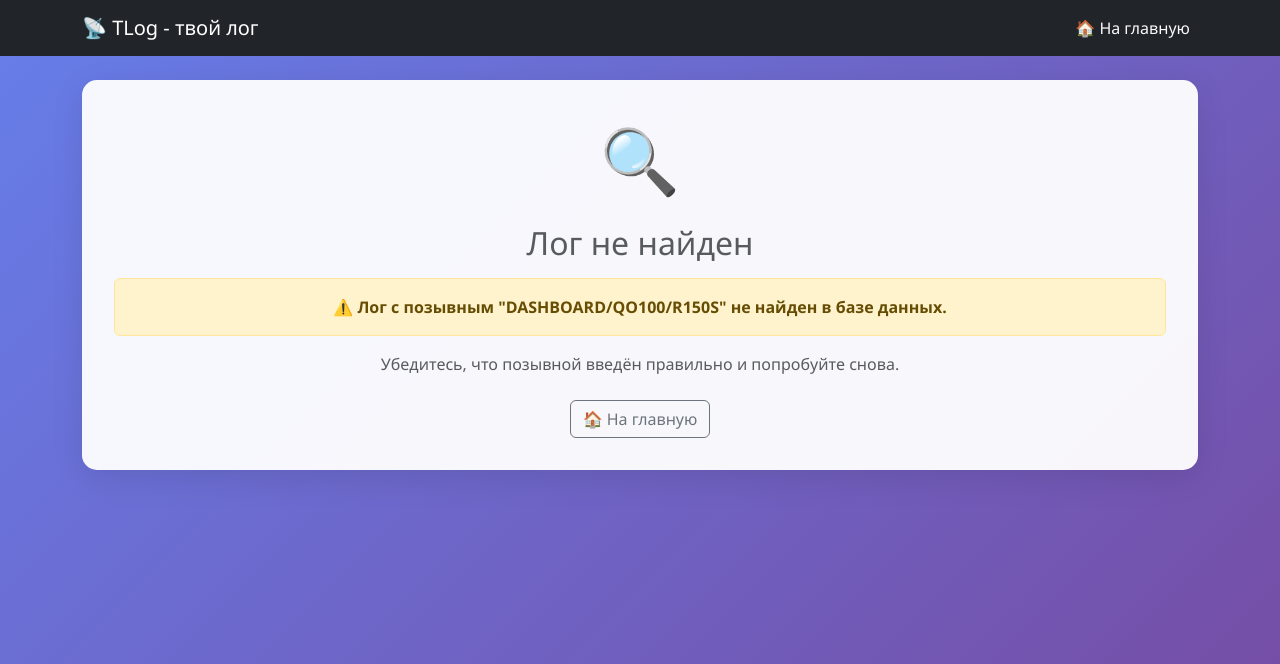
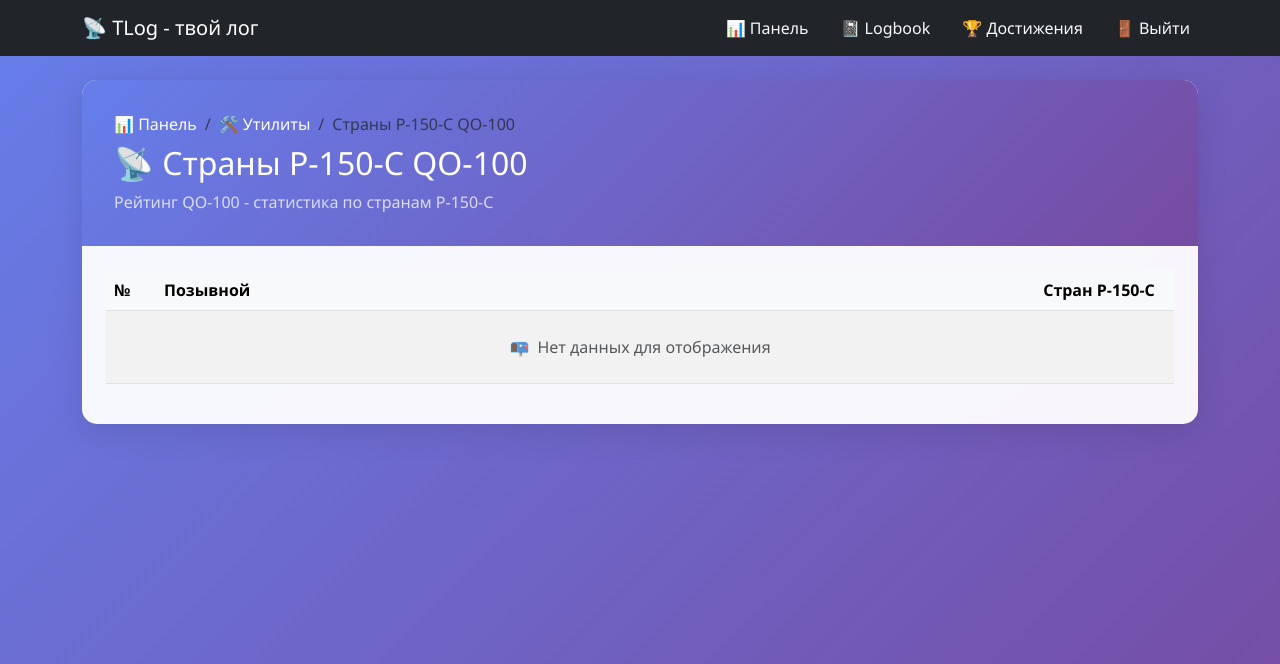
Before and after one commit to R3LO/tlogonline, a Django app: page /dashboard/qo100/r150s/ in a window 1280 px wide. Shown: the top 664 px of the page. Run offline with Django 5.2, Linux system fonts and the light colour scheme; tables that the repository leaves empty hold one stand-in row (values such as "Sample post"); parts of the project's set-up code (start-up, migrations or seed data) failed here and were passed over.

Commit message:
Add ranking

```diff
--- /dev/null
+++ b/tlog/templates/qo100/base.html
@@ -0,0 +1,119 @@
+<!DOCTYPE html>
+<html lang="ru">
+{% load static %}
+<head>
+    <meta charset="UTF-8">
+    <meta name="viewport" content="width=device-width, initial-scale=1.0">
+    <title>{{ title|default:"QO-100 Рейтинг" }}</title>
+    <link rel="icon" href="{% static 'favicon.svg' %}" type="image/svg+xml">
+    <link rel="alternate icon" href="{% static 'favicon.svg' %}" type="image/svg+xml">
+    <link href="https://cdn.jsdelivr.net/npm/bootstrap@5.3.0/dist/css/bootstrap.min.css" rel="stylesheet">
+    <style>
+        body {
+            background: linear-gradient(135deg, #667eea 0%, #764ba2 100%);
+            min-height: 100vh;
+            font-family: 'Segoe UI', Tahoma, Geneva, Verdana, sans-serif;
+        }
+        .main-container {
+            background: rgba(255, 255, 255, 0.95);
+            backdrop-filter: blur(10px);
+            border-radius: 15px;
+            box-shadow: 0 8px 32px rgba(0,0,0,0.1);
+        }
+        .page-header {
+            background: linear-gradient(135deg, #667eea 0%, #764ba2 100%);
+            color: white;
+            border-radius: 15px 15px 0 0;
+            padding: 2rem;
+        }
+        .stats-card {
+            background: linear-gradient(135deg, #667eea 0%, #764ba2 100%);
+            color: white;
+            border-radius: 12px;
+            padding: 1rem;
+            text-align: center;
+            box-shadow: 0 4px 15px rgba(0,0,0,0.1);
+        }
+        .callsign-badge {
+            background: linear-gradient(135deg, #667eea 0%, #764ba2 100%);
+            color: white;
+            padding: 4px 10px;
+            border-radius: 12px;
+            font-size: 0.9rem;
+        }
+        .count-link {
+            cursor: pointer;
+            color: #667eea;
+            text-decoration: none;
+            font-weight: bold;
+            transition: all 0.3s ease;
+        }
+        .count-link:hover {
+            color: #764ba2;
+            text-decoration: underline;
+        }
+        .breadcrumb {
+            background: transparent;
+        }
+        .breadcrumb a {
+            color: white;
+            text-decoration: none;
+        }
+        /* Modal fixes */
+        .modal-backdrop {
+            z-index: 1040;
+        }
+        .modal {
+            z-index: 1050;
+        }
+    </style>
+</head>
+<body>
+    <!-- Navigation -->
+    <nav class="navbar navbar-expand-lg navbar-dark bg-dark">
+        <div class="container">
+            <a class="navbar-brand" href="/">📡 TLog - твой лог</a>
+            <div class="navbar-nav ms-auto">
+                <a class="nav-link text-light me-3" href="/dashboard/">
+                    <span>📊</span> Панель
+                </a>
+                <a class="nav-link text-light me-3" href="/logbook/">
+                    <span>📓</span> Logbook
+                </a>
+                <a class="nav-link text-light me-3" href="/achievements/">
+                    <span>🏆</span> Достижения
+                </a>
+                <a class="nav-link text-light" href="/logout/">
+                    <span>🚪</span> Выйти
+                </a>
+            </div>
+        </div>
+    </nav>
+
+    <div class="container mt-4">
+        <div class="main-container">
+            <!-- Header -->
+            <div class="page-header">
+                <nav aria-label="breadcrumb">
+                    <ol class="breadcrumb mb-2">
+                        <li class="breadcrumb-item"><a href="/dashboard/">📊 Панель</a></li>
+                        <li class="breadcrumb-item"><a href="/dashboard/">🛠️ Утилиты</a></li>
+                        <li class="breadcrumb-item active" aria-current="page">{{ title }}</li>
+                    </ol>
+                </nav>
+                <h2><span>📡</span> {{ title }}</h2>
+                <p class="mb-0 opacity-75">Рейтинг QO-100 - статистика по {{ subtitle }}</p>
+            </div>
+
+            <div class="p-4">
+                {% block content %}{% endblock %}
+            </div>
+        </div>
+    </div>
+
+    <!-- Модальные окна -->
+    {% block modals %}{% endblock %}
+
+    <script src="https://cdn.jsdelivr.net/npm/bootstrap@5.3.0/dist/js/bootstrap.bundle.min.js"></script>
+</body>
+</html>
--- /dev/null
+++ b/tlog/templates/qo100/r150s.html
@@ -0,0 +1,67 @@
+{% extends 'qo100/base.html' %}
+
+{% block content %}
+<div class="table-responsive">
+    <table class="table table-hover table-striped">
+        <thead class="table-light">
+            <tr>
+                <th style="width: 50px;">№</th>
+                <th>Позывной</th>
+                <th style="width: 150px; text-align: center;">Стран Р-150-С</th>
+            </tr>
+        </thead>
+        <tbody>
+            {% for item in ratings %}
+            <tr>
+                <td>{{ forloop.counter }}</td>
+                <td><span class="callsign-badge">{{ item.callsign }}</span></td>
+                <td style="text-align: center;">
+                    <button type="button" class="btn btn-link count-link p-0 fw-bold"
+                            data-bs-toggle="modal"
+                            data-bs-target="#modal{{ forloop.counter }}">
+                        {{ item.count }}
+                    </button>
+                </td>
+            </tr>
+            {% empty %}
+            <tr>
+                <td colspan="3" class="text-center text-muted py-4">
+                    <span class="me-2">📭</span>Нет данных для отображения
+                </td>
+            </tr>
+            {% endfor %}
+        </tbody>
+    </table>
+</div>
+{% endblock %}
+
+{% block modals %}
+<!-- Модальные окна для каждого позывного -->
+{% for item in ratings %}
+<div class="modal fade" id="modal{{ forloop.counter }}" tabindex="-1" aria-hidden="true">
+    <div class="modal-dialog modal-lg modal-dialog-scrollable">
+        <div class="modal-content">
+            <div class="modal-header bg-light">
+                <h5 class="modal-title">
+                    <span class="callsign-badge">{{ item.callsign }}</span> - Страны Р-150-С
+                </h5>
+                <button type="button" class="btn-close" data-bs-dismiss="modal" aria-label="Close"></button>
+            </div>
+            <div class="modal-body">
+                <p class="text-muted mb-3">Всего стран: <strong>{{ item.count }}</strong></p>
+                <div class="row">
+                    {% for country in item.countries %}
+                    <div class="col-md-3 col-sm-4 col-6 mb-2">
+                        <div class="badge bg-primary text-wrap" style="font-size: 0.85rem;">{{ forloop.parentloop.counter|add:forloop.parentloop.counter0|add:1 }}. {{ country }}</div>
+                    </div>
+                    {% endfor %}
+                </div>
+            </div>
+            <div class="modal-footer">
+                <button type="button" class="btn btn-secondary" data-bs-dismiss="modal">Закрыть</button>
+            </div>
+        </div>
+    </div>
+</div>
+{% endfor %}
+{% endblock %}
--- a/tlog/urls.py
+++ b/tlog/urls.py
@@ -11,7 +11,8 @@ from .views import (
     privacy, export_adif, qth_map, achievements, add_qso,
     get_callsigns_list, chat_list, chat_send,
     verify_lotw_credentials, delete_lotw_credentials,
-    change_password, user_achievements
+    change_password, user_achievements,
+    qo100_regions, qo100_r150s, qo100_grids, qo100_unique_callsigns
 )
 
 urlpatterns = [
@@ -28,6 +29,11 @@ urlpatterns = [
     path('dashboard/adif-delete/<uuid:upload_id>/', delete_adif_uploads, name='delete_adif_uploads'),
     path('dashboard/chat/list/', chat_list, name='chat_list'),
     path('dashboard/chat/send/', chat_send, name='chat_send'),
+    # QO-100 рейтинги
+    path('dashboard/qo100/regions/', qo100_regions, name='qo100_regions'),
+    path('dashboard/qo100/r150s/', qo100_r150s, name='qo100_r150s'),
+    path('dashboard/qo100/grids/', qo100_grids, name='qo100_grids'),
+    path('dashboard/qo100/unique-callsigns/', qo100_unique_callsigns, name='qo100_unique_callsigns'),
     path('logbook/', logbook, name='logbook'),
     path('logbook/add/', add_qso, name='add_qso'),
     path('logbook/clear/', clear_logbook, name='clear_logbook'),
--- a/tlog/views/main.py
+++ b/tlog/views/main.py
@@ -1,6 +1,8 @@
-"""
-Основные представления (главная страница, личный кабинет, профиль)
-"""
+
+
+# Main views (home, dashboard, profile)
+
+
 from django.shortcuts import render, redirect
 from django.contrib import messages
 from django.db.models import Q
@@ -582,3 +584,147 @@ def custom_404_view(request, exception):
     return render(request, '404.html', {
         'request_path': request.path,
     }, status=404)
+
+
+def qo100_regions(request):
+    """
+    Страница рейтинга QO-100 - регионы России
+    Показывает статистику по регионам РФ для всех QSO с lotw = 'Y'
+    """
+    # Получаем уникальные пары my_callsign + регион для QSO с lotw = 'Y'
+    qso_filtered = QSO.objects.filter(
+        lotw='Y',
+        ru_region__isnull=False
+    ).exclude(ru_region='').values('my_callsign', 'ru_region').distinct()
+
+    # Группируем по my_callsign и считаем регионы
+    from collections import defaultdict
+    callsign_regions = defaultdict(set)
+    for item in qso_filtered:
+        callsign_regions[item['my_callsign']].add(item['ru_region'])
+
+    # Формируем список с позывным и количеством регионов
+    ratings = []
+    for callsign, regions in callsign_regions.items():
+        ratings.append({
+            'callsign': callsign,
+            'count': len(regions),
+            'regions': sorted(list(regions))
+        })
+
+    # Сортируем по количеству (убывание), затем по позывному
+    ratings.sort(key=lambda x: (-x['count'], x['callsign']))
+
+    return render(request, 'qo100/regions.html', {
+        'ratings': ratings,
+        'title': 'Регионы России QO-100',
+        'subtitle': 'регионам РФ',
+    })
+
+
+def qo100_r150s(request):
+    """
+    Страница рейтинга QO-100 - страны Р-150-С
+    Показывает статистику по странам для всех QSO с lotw = 'Y'
+    """
+    # Получаем уникальные пары my_callsign + r150s для QSO с lotw = 'Y'
+    qso_filtered = QSO.objects.filter(
+        lotw='Y',
+        r150s__isnull=False
+    ).exclude(r150s='').values('my_callsign', 'r150s').distinct()
+
+    # Группируем по my_callsign и считаем страны
+    from collections import defaultdict
+    callsign_countries = defaultdict(set)
+    for item in qso_filtered:
+        callsign_countries[item['my_callsign']].add(item['r150s'])
+
+    # Формируем список с позывным и количеством стран
+    ratings = []
+    for callsign, countries in callsign_countries.items():
+        ratings.append({
+            'callsign': callsign,
+            'count': len(countries),
+            'countries': sorted(list(countries))
+        })
+
+    # Сортируем по количеству (убывание), затем по позывному
+    ratings.sort(key=lambda x: (-x['count'], x['callsign']))
+
+    return render(request, 'qo100/r150s.html', {
+        'ratings': ratings,
+        'title': 'Страны Р-150-С QO-100',
+        'subtitle': 'странам Р-150-С',
+    })
+
+
+def qo100_grids(request):
+    """
+    Страница рейтинга QO-100 - локаторы
+    Показывает статистику по локаторам для всех QSO с lotw = 'Y'
+    """
+    # Получаем уникальные пары my_callsign + gridsquare для QSO с lotw = 'Y'
+    qso_filtered = QSO.objects.filter(
+        lotw='Y',
+        gridsquare__isnull=False
+    ).exclude(gridsquare='').values('my_callsign', 'gridsquare').distinct()
+
+    # Группируем по my_callsign и считаем локаторы
+    from collections import defaultdict
+    callsign_grids = defaultdict(set)
+    for item in qso_filtered:
+        callsign_grids[item['my_callsign']].add(item['gridsquare'])
+
+    # Формируем список с позывным и количеством локаторов
+    ratings = []
+    for callsign, grids in callsign_grids.items():
+        ratings.append({
+            'callsign': callsign,
+            'count': len(grids),
+            'grids': sorted(list(grids))
+        })
+
+    # Сортируем по количеству (убывание), затем по позывному
+    ratings.sort(key=lambda x: (-x['count'], x['callsign']))
+
+    return render(request, 'qo100/grids.html', {
+        'ratings': ratings,
+        'title': 'Локаторы QO-100',
+        'subtitle': 'локаторам',
+    })
+
+
+def qo100_unique_callsigns(request):
+    """
+    Страница рейтинга QO-100 - уникальные позывные
+    Показывает статистику по уникальным позывным для всех QSO с lotw = 'Y'
+    """
+    # Получаем уникальные пары my_callsign + callsign для QSO с lotw = 'Y'
+    qso_filtered = QSO.objects.filter(
+        lotw='Y',
+        callsign__isnull=False
+    ).exclude(callsign='').values('my_callsign', 'callsign').distinct()
+
+    # Группируем по my_callsign и считаем уникальные позывные
+    from collections import defaultdict
+    callsign_unique = defaultdict(set)
+    for item in qso_filtered:
+        callsign_unique[item['my_callsign']].add(item['callsign'])
+
+    # Формируем список с позывным и количеством уникальных корреспондентов
+    ratings = []
+    for callsign, unique_callsigns in callsign_unique.items():
+        ratings.append({
+            'callsign': callsign,
+            'count': len(unique_callsigns),
+            'unique_callsigns': sorted(list(unique_callsigns))
+        })
+
+    # Сортируем по количеству (убывание), затем по позывному
+    ratings.sort(key=lambda x: (-x['count'], x['callsign']))
+
+    return render(request, 'qo100/unique_callsigns.html', {
+        'ratings': ratings,
+        'title': 'Уникальные позывные QO-100',
+        'subtitle': 'уникальным позывным',
+    })
```
Also changed, not shown: tlog/templates/dashboard.html (+23 -0 lines), tlog/templates/qo100/grids.html (added, +67 -0 lines), tlog/templates/qo100/regions.html (added, +67 -0 lines), tlog/templates/qo100/unique_callsigns.html (added, +67 -0 lines).
